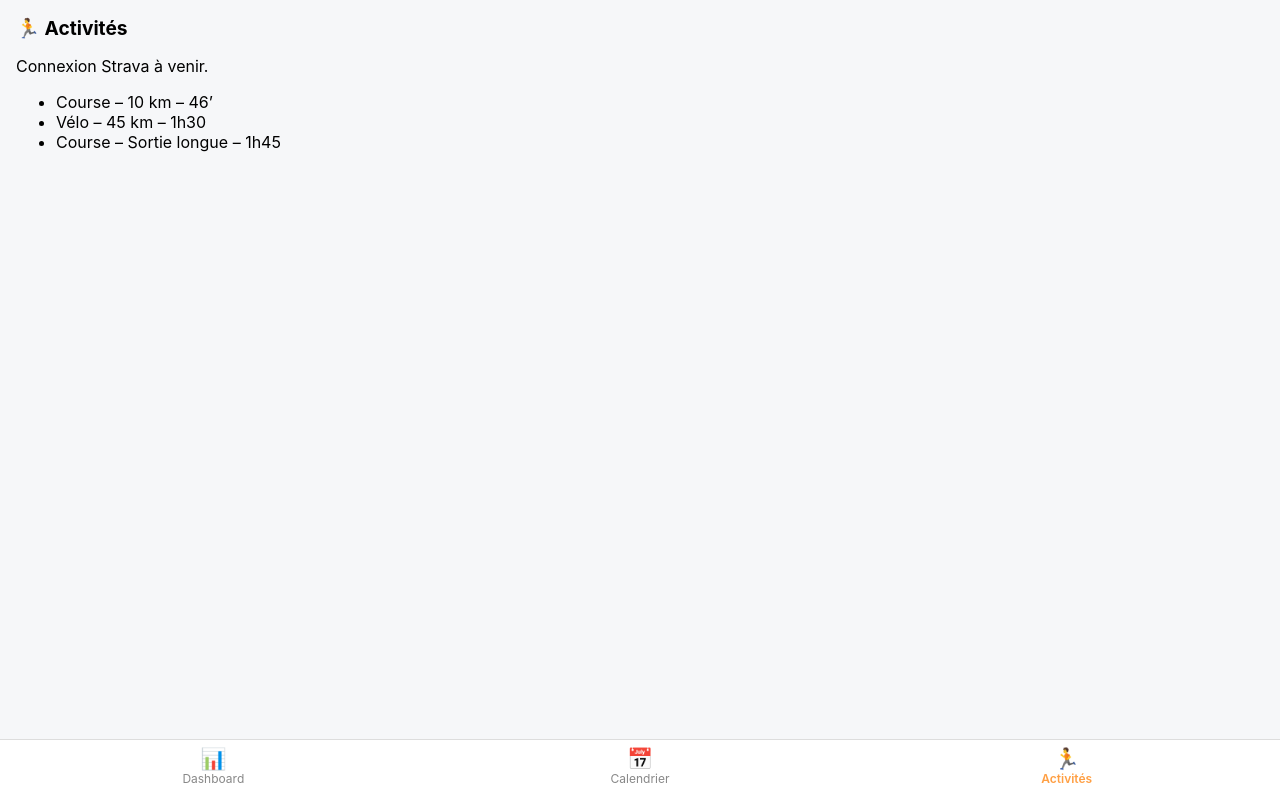
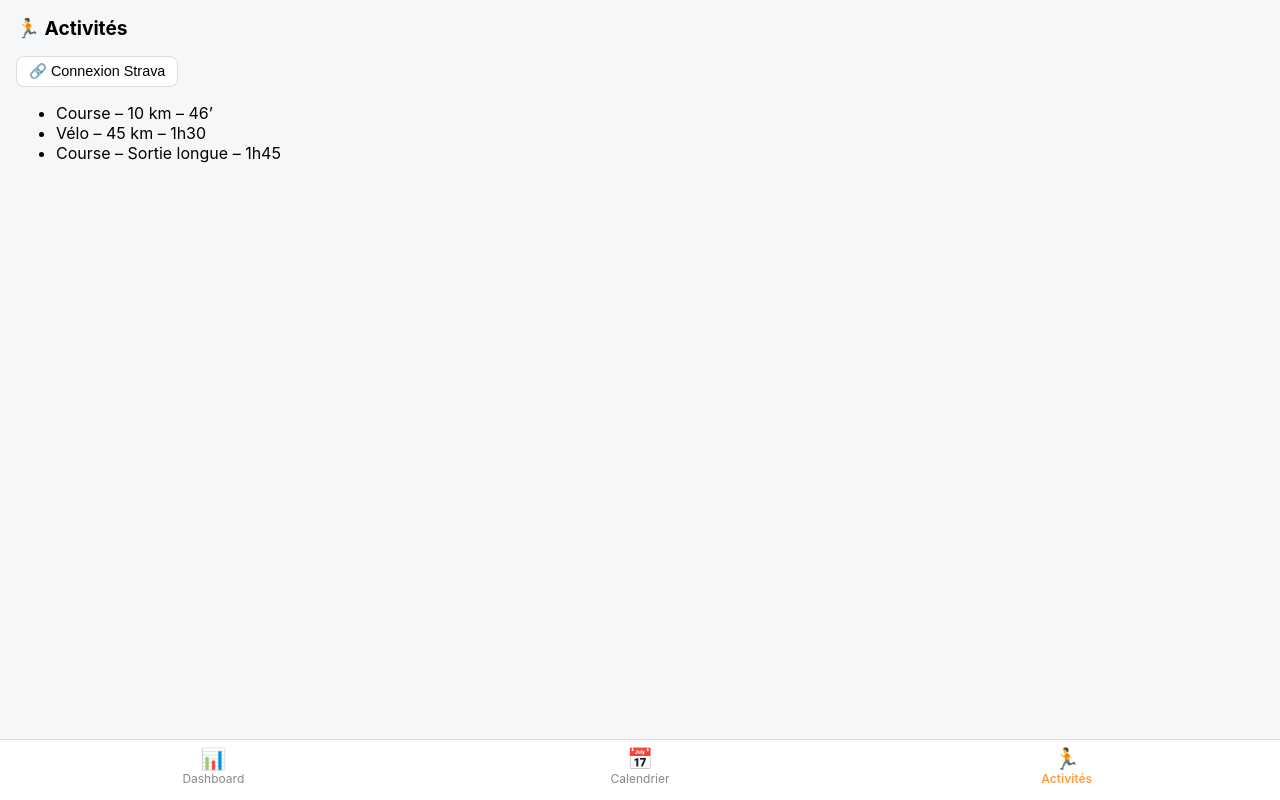
Before and after one commit to MisterOxYDe/planning-marathon, a website: page activities.html in a window 1280 px wide. Drawn offline with Linux system fonts and the light colour scheme.

Commit message:
Update activities.html

```diff
--- a/activities.html
+++ b/activities.html
@@ -14,7 +14,14 @@
   <h1>🏃 Activités</h1>
 </header>
 
-<p>Connexion Strava à venir.</p>
+<button onclick="loginStrava()">🔗 Connexion Strava</button>
+<ul id="activitiesList"></ul>
+
+<script>
+function loginStrava() {
+  window.location.href = "http://localhost:3000/login";
+}
+</script>
 
 <ul>
   <li>Course – 10 km – 46’</li>
```
